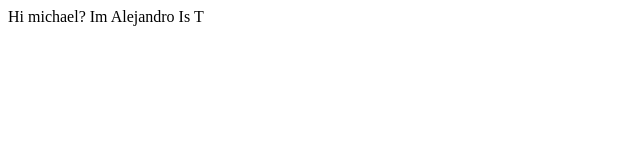
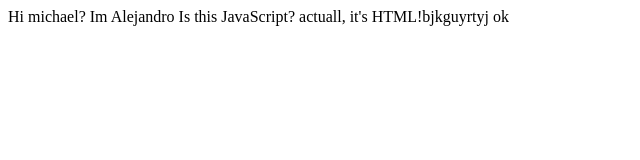
Before and after one commit to s14177/alejandros-project, a plain HTML site: page index.html in a window 1280 px wide. Shown: the whole page, without its empty margins (0-640 px from the left). Drawn offline with Linux system fonts and the light colour scheme.

Commit message:
Classadoo autocommit

```diff
--- a/index.html
+++ b/index.html
@@ -4,6 +4,9 @@
   <body>
     Hi michael?
     Im Alejandro
-  Is T
+  Is this JavaScript?
+    actuall, it's HTML!bjkguyrtyj
+
+    ok
   </body>
 </html>
```
